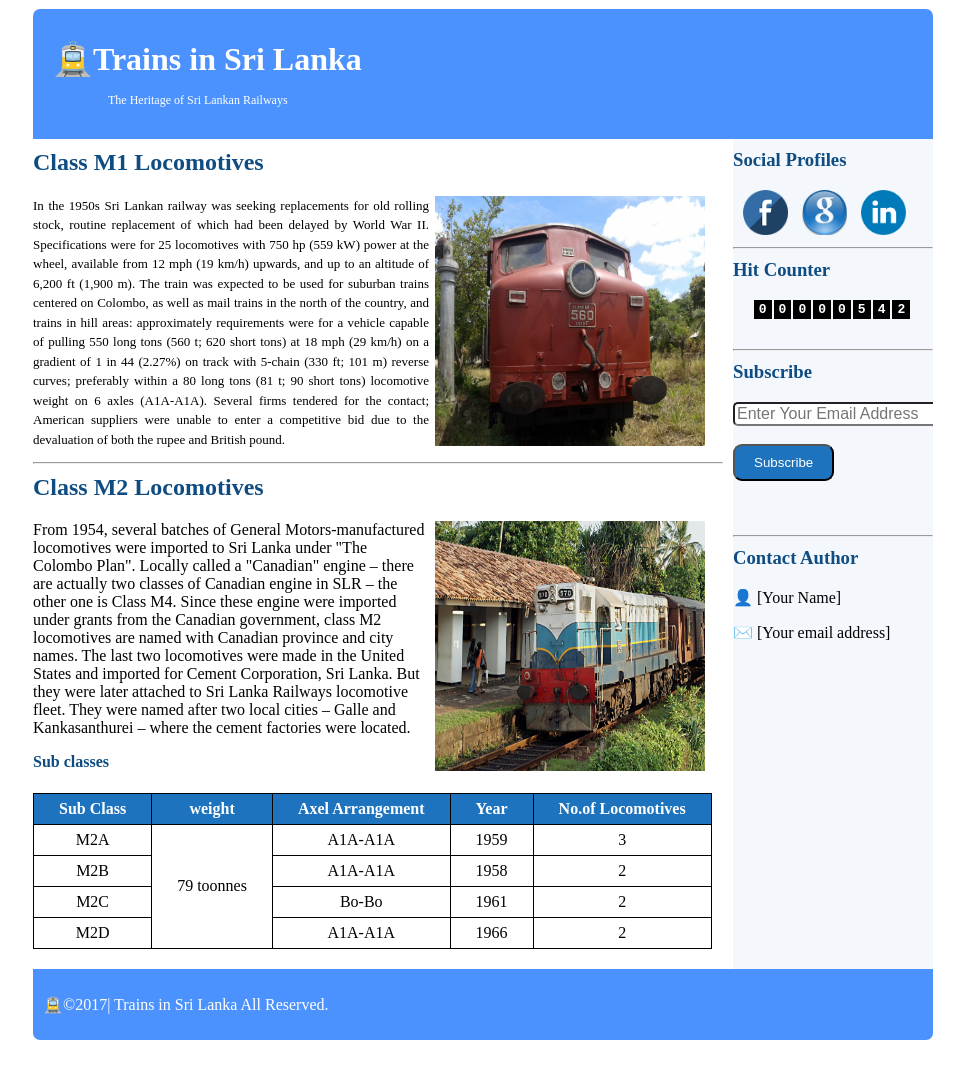
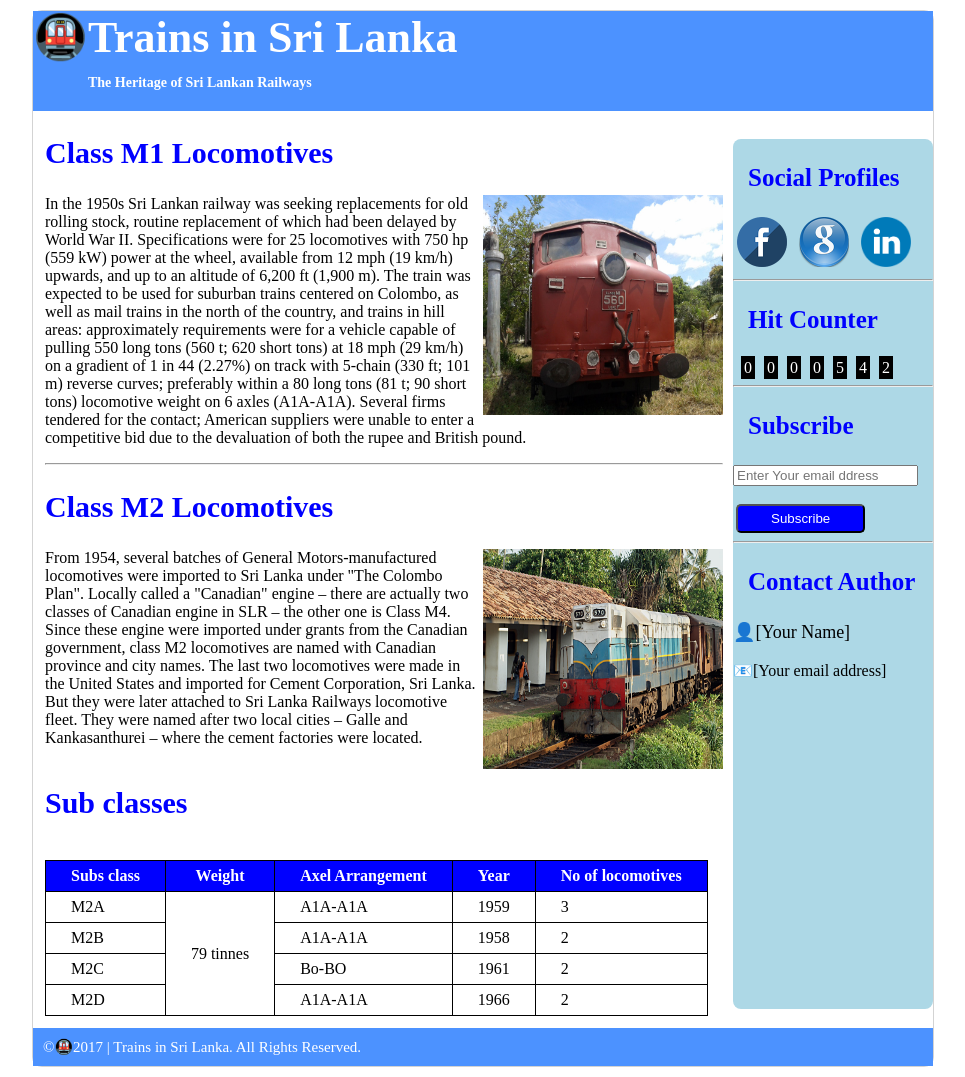
Before and after one commit to pasindusanjaya24-source/practice-code, a plain HTML site: page frontend/assignments/new1 ss/index.html in a window 1280 px wide. Shown: the whole page, without its empty margins (157-1122 px from the left). Before the commit the page ends 1049 px from the top, so only its background shows below. Drawn offline with Linux system fonts and the light colour scheme.

Commit message:
complete my assugnments

```diff
--- a/frontend/assignments/new 1/style.css
+++ /dev/null
@@ -1,134 +0,0 @@
-@charset "utf-8";
-/* CSS Document */
-
-.container {
-	width: 900px;
-	margin:0 auto;
-	border:1px solid white;
-	background-color: #ffffff;
-    border-radius: 8px;
-    overflow: hidden;
-}
-
-.container .header {
-    color: white;
-    padding: 25px 20px;
-    display: flex;
-    flex-wrap: wrap;
-    align-items: center;
-}
-
-.header h1 {
-    margin: 0;
-   font-size:66;
-}
-
-.header p {
-    width: 100%;
-    margin: 4px 0 0 55px;
-	font-size:12px;
-}
-
-
-.container .footer {
-	background: #4C92FF;
-	padding: 10px;
-	color:white;
-}
-
-.container .content {
-	min-height: 120px;
-	display: flex;
-    flex-direction: row-reverse;
-
-}
-
-.container .content .sidebar {
-	width: 200px;
-	float: right;
-	display: inline;
-	background-color:#F4F8FC;
-	min-height: 829px;
-	margin-left:10px;
-}
-
-.dp {
-    text-align: justify;
-    line-height: 1.5;
-    font-size: 13px;
-}
-
-.container .header {
-	background: #4C92FF;
-	height: 80px;
-}
-.counter{
-	margin-bottom:32px;
-	text-align:center;
-}
-.counter span {
-    background-color: #000;
-    color: #fff;
-    padding: 2px 5px;
-    margin-right: 2px;
-    font-family: monospace;
-    font-weight: bold;
-
-}
-.logo-png{
-	width:45px;
-	height:45px;
-	margin-left:10px;
-}
-
-h2,h4,h3{
-	color:#0f4c81;
-
-	margin-top:10px;
-}
-h3{
-
-}
-.main-image{
-	float:right;
-	height:250px;
-	width:270px;
-	margin-right:18px;
-	margin-left:6px;
-	border:3px;
-	border-raduis:4px;
-}
-input{
-	font-size:16px;
-	border-radius:5px;
-
-}
-.btn{
-	background-color: #1e73be;
-    color: white;
-    border-radius: 9px;
-    cursor: pointer;
-	padding:9px 19px;
-	margin-bottom:46px;
-
-}
-.btn:hover{
-	color:red;
-}
-table,th,td{
-    border: 1px solid black;
-	text-align: center;
-	border-collapse: collapse;
-	padding:6px 25px;
-
-
-
-}
-table{
-	margin-bottom:20px;
-	border-radius:7px;
-}
-th{
-	color:white;
-	background-color:#1e73be;
-}
--- a/frontend/assignments/new 1/index.html
+++ b/frontend/assignments/new1 ss/index.html
@@ -3,111 +3,104 @@
 <head>
     <meta charset="utf-8">
     <title>Home - Trains Sri Lanka</title>
-    <link rel="stylesheet" href="style.css">
+   <link rel="stylesheet" href="style.css">
 </head>
 
 <body>
     <div class="container">
 
         <div class="header">
-            <h1>🚊Trains in Sri Lanka</h1>
-			<p>The Heritage of Sri Lankan Railways</p>
+			<h1>  🚇Trains in Sri Lanka</h1>
+			<h2>The Heritage of Sri Lankan Railways</h2>
+
         </div>
 
         <div class="content">
 
             <div class="sidebar">
                 <h3>Social Profiles</h3>
-                <img class="logo-png" src="fb.png">
-                <img class="logo-png" src="g.png">
-                <img class="logo-png" src="li.png">
+                &nbsp<img src="fb.png">&nbsp
+                &nbsp<img src="g.png">&nbsp
+                &nbsp<img src="li.png">&nbsp
                 <hr>
 
                 <h3>Hit Counter</h3>
-                <div class="counter">
-				<span>0</span><span>0</span><span>0</span><span>0</span><span>0</span><span>5</span><span>4</span><span>2</span></div>
+
+                <div><span>0</span><span>0</span><span>0</span><span>0</span><span>5</span><span>4</span><span>2</span></div>
                 <hr>
 
                 <h3>Subscribe</h3>
                 <div class="subscribeBox">
                     <form name="subscriptionForm">
-                       <input type="email" id="email" placeholder="Enter Your Email Address"><br>
-					  <br> <button type="button" class="btn">Subscribe</button>
+                      <input type="email" placeholder="Enter Your email ddress"><br>
+                      <br><button>Subscribe</button>
                     </form>
                 </div>
 
                 <hr>
                 <h3>Contact Author</h3>
                 <div class="contactBox">
-                    <p>👤 [Your Name]</p>
-                    <p>✉️ [Your email address]</p>
+                    <p>👤[Your Name]</p>
+                    <p></p>📧[Your email address]</p>
                 </div>
             </div>
 
             <div class="maincontent">
 
                 <h2>Class M1 Locomotives</h2>
-                <img class="main-image" src="m1.jpg" >
-                <p class ="dp" >In the 1950s Sri Lankan railway was seeking replacements for old rolling stock, routine replacement of which had been delayed by World War II. Specifications were for 25 locomotives with 750 hp (559 kW) power at the wheel, available from 12 mph (19 km/h) upwards, and up to an altitude of 6,200 ft (1,900 m). The train was expected to be used for suburban trains centered on Colombo, as well as mail trains in the north of the country, and trains in hill areas: approximately requirements were for a vehicle capable of pulling 550 long tons (560 t; 620 short tons) at 18 mph (29 km/h) on a gradient of 1 in 44 (2.27%) on track with 5-chain (330 ft; 101 m) reverse curves; preferably within a 80 long tons (81 t; 90 short tons) locomotive weight on 6 axles (A1A-A1A). Several firms tendered for the contact; American suppliers were unable to enter a competitive bid due to the devaluation of both the rupee and British pound.</p>
+                <img src="m1.jpg" class="image">
+                <p>In the 1950s Sri Lankan railway was seeking replacements for old rolling stock, routine replacement of which had been delayed by World War II. Specifications were for 25 locomotives with 750 hp (559 kW) power at the wheel, available from 12 mph (19 km/h) upwards, and up to an altitude of 6,200 ft (1,900 m). The train was expected to be used for suburban trains centered on Colombo, as well as mail trains in the north of the country, and trains in hill areas: approximately requirements were for a vehicle capable of pulling 550 long tons (560 t; 620 short tons) at 18 mph (29 km/h) on a gradient of 1 in 44 (2.27%) on track with 5-chain (330 ft; 101 m) reverse curves; preferably within a 80 long tons (81 t; 90 short tons) locomotive weight on 6 axles (A1A-A1A). Several firms tendered for the contact; American suppliers were unable to enter a competitive bid due to the devaluation of both the rupee and British pound.</p>
 
                 <hr>
 
                 <h2>Class M2 Locomotives</h2>
-                <img class="main-image" src="m2.jpg">
+                <img src="m2.jpg" class="image">
                 <p>From 1954, several batches of General Motors-manufactured locomotives were imported to Sri Lanka under "The Colombo Plan". Locally called a "Canadian" engine – there are actually two classes of Canadian engine in SLR – the other one is Class M4. Since these engine were imported under grants from the Canadian government, class M2 locomotives are named with Canadian province and city names. The last two locomotives were made in the United States and imported for Cement Corporation, Sri Lanka. But they were later attached to Sri Lanka Railways locomotive fleet. They were named after two local cities – Galle and Kankasanthurei – where the cement factories were located.</p>
 
                 <h4>Sub classes</h4>
 
                <table>
 					<tr>
-						<th>Sub Class</th>
-						<th>weight</th>
-						<th>Axel Arrangement</th>
-						<th>Year</th>
-						<th>No.of Locomotives</th>
+						<th>Subs class </th>
+						<th>Weight</th>
+						<th>Axel Arrangement </th>
+						<th>Year </th>
+						<th>No of locomotives </th>
 					</tr>
 					<tr>
 						<td>M2A</td>
-						<td rowspan="4">79 toonnes</td>
+						<td rowspan="4">79 tinnes</td>
 						<td>A1A-A1A</td>
 						<td>1959</td>
 						<td>3</td>
-
 					</tr>
 					<tr>
 						<td>M2B</td>
 						<td>A1A-A1A</td>
 						<td>1958</td>
 						<td>2</td>
-
 					</tr>
 					<tr>
 						<td>M2C</td>
-						<td>Bo-Bo</td>
+						<td>Bo-BO</td>
 						<td>1961</td>
 						<td>2</td>
-
 					</tr>
 					<tr>
 						<td>M2D</td>
 						<td>A1A-A1A</td>
 						<td>1966</td>
 						<td>2</td>
-
 					</tr>
 
 			   </table>
-
             </div>
         </div>
 
         <div class="footer">
-            <p>🚊©2017| Trains in Sri Lanka All Reserved.</p>
+            <footer>©🚇2017 | Trains in Sri Lanka. All Rights Reserved.</footer>
         </div>
 
     </div>
-
-
-
 </body>
 </html>
--- /dev/null
+++ b/frontend/assignments/new1 ss/style.css
@@ -0,0 +1,128 @@
+@charset "utf-8";
+/* CSS Document */
+
+.container {
+	width: 900px;
+	border: 1px solid lightgrey;
+	margin:10px auto;
+	border-radius:10px;
+
+}
+
+.container .footer {
+	background: #4C92FF;
+	padding: 10px;
+	color:white;
+	font-size:15px;
+}
+
+.container .content {
+	min-height: 120px;
+}
+.container .content h2{
+		color:blue;
+		font-weight:bold;
+		font-size:30px;
+
+}
+
+
+.maincontent{
+	margin:12px;
+}
+.image{
+	float:right;
+	height:220px;
+	width:240px;
+
+	margin-bottom:10px;
+}
+
+.container .content .sidebar {
+	width: 200px;
+	min-height:870px;
+	float: right;
+	display: inline;
+	background-color:lightblue;
+	display:inline;
+	margin-top:3px;
+	margin-left:10px;
+	border-radius:8px;
+}
+h4{
+	color:blue;
+	font-size:30px;
+}
+table{
+	border-radius:6px;
+	margin-right:6px;
+	margin-bottom:6px;
+}
+th{
+	background-color:blue;
+	color:white;
+}
+th,td{
+	padding:6px 25px;
+
+
+}
+table,th,td{
+	border:1px solid black;
+	border-collapse: collapse;
+
+}
+.sidebar span{
+	color:white;
+	background-color:black;
+	cell-spacing:2px;
+}
+.sidebar img{
+	height:50px;
+	width:50px;
+
+}
+.sidebar button{
+	color:white;
+	background-color:blue;
+	border-radius:5px;
+	padding: 5px 33px 5px 33px;
+	margin-left:3px;
+}
+
+.sidebar h3{
+	color:blue;
+	font-size:25px;
+	margin-left:15px;
+}
+.sidebar .contactBox p{
+
+	font-size:18px;
+	color:black;
+
+}
+.container .header {
+	background: #4C92FF;
+	color:white;
+	margin-top:0px;
+	height:100px;
+}
+.container .header h1{
+		margin-top:0px;
+
+	margin-bottom:10px;
+	font-size:44px;
+}
+.container .header h2{
+	padding-left:55px;
+	margin-bottom:10px;
+	font-size:14px;
+}
+
+span{
+	margin:1px;
+	padding:3px;
+	margin-left:8px;
+
+
+}
```
Also changed, not shown: frontend/assignments/new1 ss/fb.png (renamed from frontend/assignments/new 1/fb.png), frontend/assignments/new1 ss/g.png (renamed from frontend/assignments/new 1/g.png), frontend/assignments/new1 ss/li.png (renamed from frontend/assignments/new 1/li.png), frontend/assignments/new1 ss/m1.jpg (renamed from frontend/assignments/new 1/m1.jpg), frontend/assignments/new1 ss/m2.jpg (renamed from frontend/assignments/new 1/m2.jpg), 2 other files.
